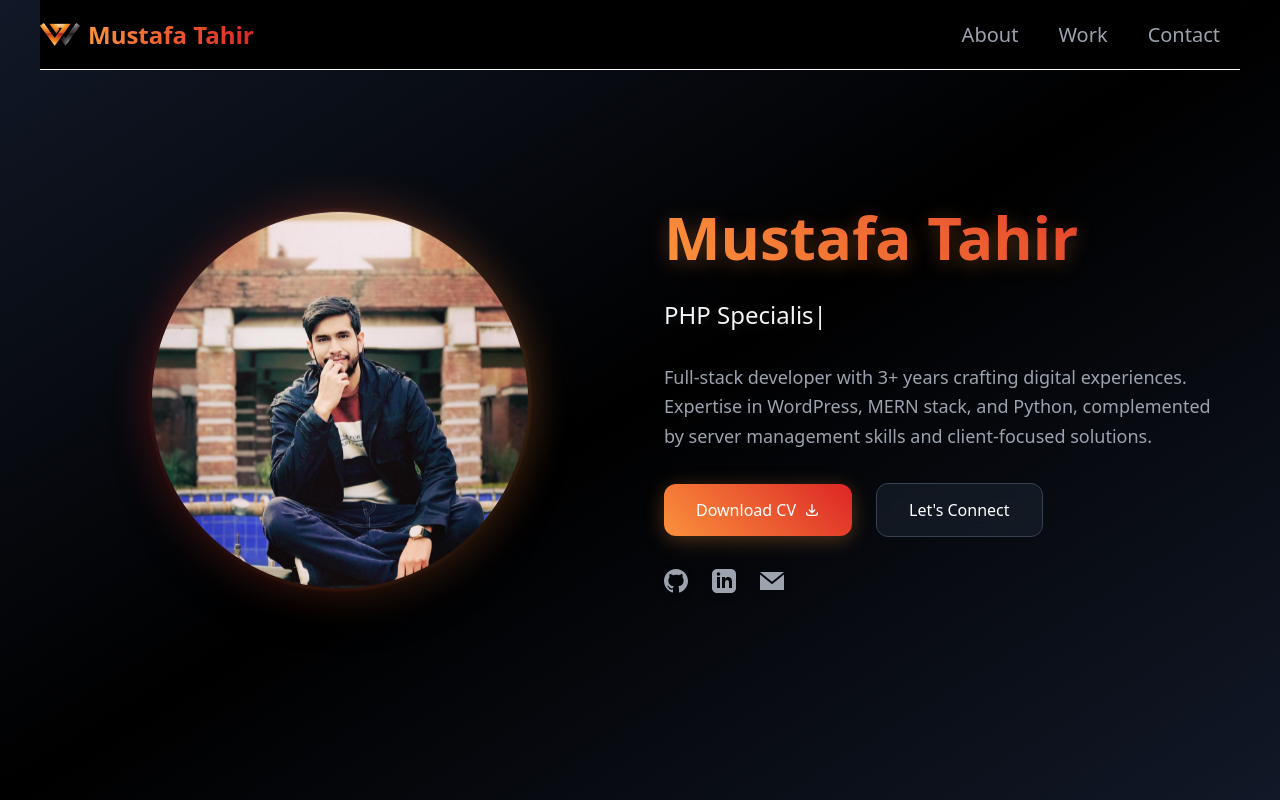
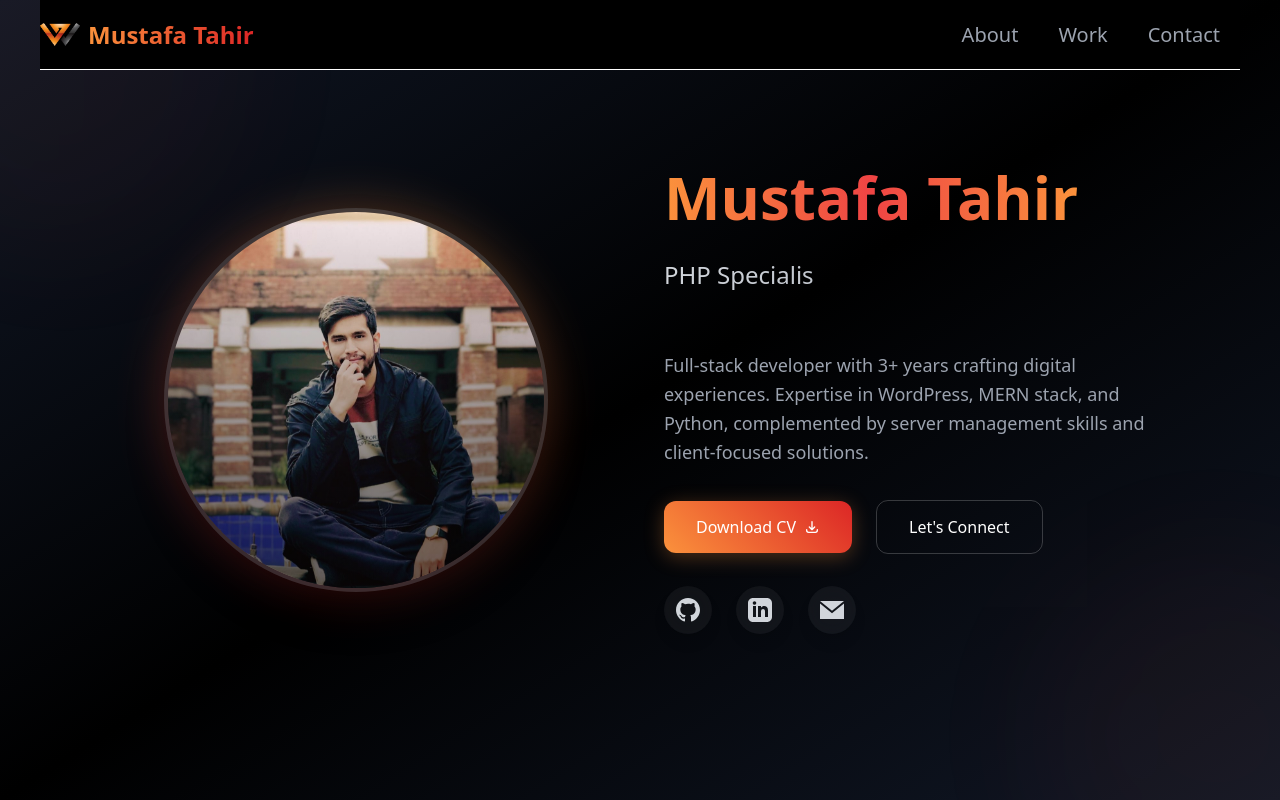
Before and after one commit to Mustafatahir98/Portfolio, a React (Create React App) app: page / in a window 1280 px wide. Shown: the top 800 px of the page. Built offline with nearby package versions, Linux system fonts and the light colour scheme.

Commit message:
Update Hero.jsx

```diff
--- a/src/components/Hero.jsx
+++ b/src/components/Hero.jsx
@@ -4,50 +4,37 @@ import { TypeAnimation } from 'react-type-animation';
 
 const Hero = () => {
   return (
-    <div className="min-h-screen flex items-center justify-center bg-gradient-to-br from-gray-900 via-black to-gray-900 px-4 sm:px-6 lg:px-8 py-16">
-      <div className="max-w-6xl mx-auto grid grid-cols-1 lg:grid-cols-2 gap-12 items-center">
-        {/* Image Container */}
-        <div
-          className="relative w-64 h-64 lg:w-96 lg:h-96 mx-auto"
-          style={{
-            animation: 'float 6s ease-in-out infinite'
-          }}
-        >
-          <div
-            className="absolute inset-0 bg-gradient-to-r from-orange-400 to-red-600 rounded-full"
-            style={{
-              animation: 'spin 12s linear infinite',
-              filter: 'blur(20px)',
-              opacity: '0.3'
-            }}
-          />
-          <div className="relative w-full h-full rounded-full overflow-hidden border-4 border-transparent bg-clip-padding backdrop-blur-xl bg-gray-800/30 shadow-2xl">
+    <div className="min-h-screen flex items-center justify-center bg-gradient-to-br from-gray-900 via-black to-gray-900 relative overflow-hidden">
+      {/* Animated background elements */}
+      <div className="absolute inset-0 overflow-hidden">
+        <div className="absolute -top-32 -left-32 w-96 h-96 bg-gradient-to-r from-orange-500/20 to-red-600/20 rounded-full blur-3xl animate-pulse-slow"></div>
+        <div className="absolute -bottom-32 -right-32 w-96 h-96 bg-gradient-to-r from-red-500/20 to-orange-600/20 rounded-full blur-3xl animate-pulse-slow delay-1000"></div>
+      </div>
+
+      <div className="max-w-6xl mx-auto grid grid-cols-1 lg:grid-cols-2 gap-12 items-center px-4 sm:px-6 lg:px-8 py-16 relative z-10">
+        {/* Image Container with enhanced effects */}
+        <div className="relative w-64 h-64 lg:w-96 lg:h-96 mx-auto group">
+          <div className="absolute inset-0 bg-gradient-to-r from-orange-400 to-red-600 rounded-full animate-spin-slow opacity-30 blur-xl"></div>
+          <div className="relative w-full h-full rounded-full overflow-hidden border-4 border-white/10 backdrop-blur-xl bg-gray-800/30 shadow-2xl transform transition-all duration-700 group-hover:scale-105">
             <img
               src={heroImg}
               alt="Mustafa Tahir"
-              className="w-full h-full object-cover transform transition-transform duration-500 hover:scale-105"
-              style={{
-                boxShadow: '0 0 40px rgba(251, 146, 60, 0.2)'
-              }}
+              className="w-full h-full object-cover transform transition-transform duration-500 hover:scale-110"
             />
+            <div className="absolute inset-0 bg-gradient-to-t from-black/60 to-transparent"></div>
           </div>
+          <div className="absolute -inset-4 bg-gradient-to-r from-orange-400 to-red-600 rounded-full opacity-0 group-hover:opacity-20 blur-2xl transition-opacity duration-300"></div>
         </div>
 
         {/* Content Container */}
         <div className="space-y-8 text-center lg:text-left">
-          <h1
-            className="text-4xl sm:text-5xl lg:text-6xl font-bold mb-4"
-            style={{
-              background: 'linear-gradient(45deg, #fb923c, #dc2626)',
-              WebkitBackgroundClip: 'text',
-              WebkitTextFillColor: 'transparent',
-              textShadow: '0 4px 20px rgba(251, 146, 60, 0.3)'
-            }}
-          >
-            Mustafa Tahir
+          <h1 className="text-4xl sm:text-5xl lg:text-6xl font-bold mb-4 animate-float">
+            <span className="bg-gradient-to-r from-orange-400 via-red-500 to-orange-400 bg-clip-text text-transparent bg-300% animate-gradient-shine">
+              Mustafa Tahir
+            </span>
           </h1>
 
-          <div className="text-xl lg:text-2xl font-medium text-gray-300 mb-6">
+          <div className="text-xl lg:text-2xl font-medium mb-6 min-h-[60px]">
             <TypeAnimation
               sequence={[
                 'Wordpress Developer',
@@ -59,10 +46,7 @@ const Hero = () => {
               ]}
               wrapper="div"
               speed={40}
-              style={{
-                color: '#f3f4f6',
-                textShadow: '0 2px 10px rgba(255,255,255,0.1)'
-              }}
+              className="text-gray-300 bg-gradient-to-r from-gray-300 to-gray-400 bg-clip-text text-transparent"
               cursor={true}
               repeat={Infinity}
             />
@@ -72,69 +56,53 @@ const Hero = () => {
             Full-stack developer with 3+ years crafting digital experiences. Expertise in WordPress, MERN stack, and Python, complemented by server management skills and client-focused solutions.
           </p>
 
-          {/* Buttons & Socials */}
+          {/* Enhanced Buttons */}
           <div className="flex flex-col sm:flex-row items-center gap-6 justify-center lg:justify-start">
             <a
               href="https://drive.google.com/file/d/1ke9JYe_oFKXzc91tAEv70zoKrvKp0ta3/view?usp=sharing"
               download
-              className="px-8 py-3.5 rounded-xl text-white font-medium flex items-center gap-2 transition-all duration-300"
+              className="px-8 py-3.5 rounded-xl text-white font-medium flex items-center gap-2 transition-all duration-300 hover:-translate-y-1 hover:shadow-2xl relative overflow-hidden group"
               style={{
                 background: 'linear-gradient(45deg, #fb923c, #dc2626)',
                 boxShadow: '0 4px 20px rgba(251, 146, 60, 0.3)'
               }}
-              onMouseEnter={(e) => e.target.style.transform = 'translateY(-2px)'}
-              onMouseLeave={(e) => e.target.style.transform = 'translateY(0)'}
             >
-              <span>Download CV</span>
-              <svg className="w-4 h-4" fill="none" stroke="currentColor" viewBox="0 0 24 24">
+              <span className="relative z-10">Download CV</span>
+              <svg className="w-4 h-4 relative z-10" fill="none" stroke="currentColor" viewBox="0 0 24 24">
                 <path strokeLinecap="round" strokeLinejoin="round" strokeWidth={2} d="M4 16v1a3 3 0 003 3h10a3 3 0 003-3v-1m-4-4l-4 4m0 0l-4-4m4 4V4" />
               </svg>
+              <div className="absolute inset-0 bg-white/10 opacity-0 group-hover:opacity-100 transition-opacity duration-300"></div>
             </a>
 
             <a
               href="#contact"
-              className="px-8 py-3.5 rounded-xl border text-white font-medium transition-all duration-300 hover:border-transparent"
-              style={{
-                borderColor: '#374151',
-                background: 'rgba(31, 41, 55, 0.5)',
-                backdropFilter: 'blur(10px)'
-              }}
-              onMouseEnter={(e) => {
-                e.target.style.background = 'linear-gradient(45deg, #fb923c, #dc2626)';
-                e.target.style.boxShadow = '0 4px 20px rgba(251, 146, 60, 0.3)';
-              }}
-              onMouseLeave={(e) => {
-                e.target.style.background = 'rgba(31, 41, 55, 0.5)';
-                e.target.style.boxShadow = 'none';
-              }}
+              className="px-8 py-3.5 rounded-xl text-white font-medium transition-all duration-300 hover:-translate-y-1 hover:shadow-2xl relative overflow-hidden group border border-white/20"
             >
-              Let's Connect
+              <span className="relative z-10">Let's Connect</span>
+              <div className="absolute inset-0 bg-gradient-to-r from-orange-500 to-red-600 opacity-0 group-hover:opacity-100 transition-opacity duration-300"></div>
             </a>
           </div>
 
-          {/* Social Links */}
+          {/* Social Links with Hover Effects */}
           <div className="flex justify-center lg:justify-start gap-6 mt-8">
             {['github', 'linkedin', 'email'].map((icon, index) => (
               <a
                 key={index}
                 href="#"
-                className="text-gray-400 hover:text-orange-400 transition-colors duration-300"
-                style={{
-                  filter: 'drop-shadow(0 2px 4px rgba(0,0,0,0.2))'
-                }}
+                className="p-3 rounded-full bg-white/5 backdrop-blur-lg hover:bg-white/10 transition-all duration-300 hover:-translate-y-1 shadow-lg hover:shadow-xl"
               >
                 {icon === 'github' && (
-                  <svg className="w-6 h-6" fill="currentColor" viewBox="0 0 24 24">
+                  <svg className="w-6 h-6 text-gray-300 hover:text-orange-400 transition-colors" fill="currentColor" viewBox="0 0 24 24">
                     <path d="M12 0C5.373 0 0 5.373 0 12c0 5.302 3.438 9.8 8.207 11.387.6.113.793-.261.793-.577v-2.234c-3.338.726-4.033-1.416-4.033-1.416-.546-1.387-1.333-1.756-1.333-1.756-1.089-.745.083-.729.083-.729 1.205.084 1.839 1.237 1.839 1.237 1.07 1.834 2.807 1.304 3.492.997.107-.775.418-1.305.762-1.604-2.665-.305-5.467-1.334-5.467-5.931 0-1.311.469-2.381 1.236-3.221-.124-.303-.535-1.524.117-3.176 0 0 1.008-.322 3.301 1.23A11.509 11.509 0 0112 5.803c1.02.005 2.047.138 3.006.404 2.291-1.552 3.297-1.23 3.297-1.23.653 1.653.242 2.874.118 3.176.77.84 1.235 1.911 1.235 3.221 0 4.609-2.807 5.624-5.479 5.921.43.372.823 1.102.823 2.222v3.293c0 .319.192.694.801.576C20.566 21.797 24 17.3 24 12c0-6.627-5.373-12-12-12z"/>
                   </svg>
                 )}
                 {icon === 'linkedin' && (
-                  <svg className="w-6 h-6" fill="currentColor" viewBox="0 0 24 24">
+                  <svg className="w-6 h-6 text-gray-300 hover:text-orange-400 transition-colors" fill="currentColor" viewBox="0 0 24 24">
                     <path d="M19 0h-14c-2.761 0-5 2.239-5 5v14c0 2.761 2.239 5 5 5h14c2.762 0 5-2.239 5-5v-14c0-2.761-2.238-5-5-5zm-11 19h-3v-11h3v11zm-1.5-12.268c-.966 0-1.75-.79-1.75-1.764s.784-1.764 1.75-1.764 1.75.79 1.75 1.764-.783 1.764-1.75 1.764zm13.5 12.268h-3v-5.604c0-3.368-4-3.113-4 0v5.604h-3v-11h3v1.765c1.396-2.586 7-2.777 7 2.476v6.759z"/>
                   </svg>
                 )}
                 {icon === 'email' && (
-                  <svg className="w-6 h-6" fill="currentColor" viewBox="0 0 24 24">
+                  <svg className="w-6 h-6 text-gray-300 hover:text-orange-400 transition-colors" fill="currentColor" viewBox="0 0 24 24">
                     <path d="M12 12.713l-11.985-9.713h23.97l-11.985 9.713zm0 2.574l-12-9.725v15.438h24v-15.438l-12 9.725z"/>
                   </svg>
                 )}
@@ -144,15 +112,46 @@ const Hero = () => {
         </div>
       </div>
 
-      <style jsx>{`
+      <style jsx global>{`
+        @keyframes gradient-shine {
+          0% { background-position: 0% 50%; }
+          50% { background-position: 100% 50%; }
+          100% { background-position: 0% 50%; }
+        }
+
         @keyframes float {
           0%, 100% { transform: translateY(0); }
           50% { transform: translateY(-20px); }
         }
 
-        @keyframes spin {
+        @keyframes pulse-slow {
+          0%, 100% { opacity: 0.2; }
+          50% { opacity: 0.3; }
+        }
+
+        @keyframes spin-slow {
           0% { transform: rotate(0deg); }
           100% { transform: rotate(360deg); }
+        }
+
+        .animate-gradient-shine {
+          animation: gradient-shine 6s ease infinite;
+        }
+
+        .animate-float {
+          animation: float 6s ease-in-out infinite;
+        }
+
+        .animate-pulse-slow {
+          animation: pulse-slow 6s ease-in-out infinite;
+        }
+
+        .animate-spin-slow {
+          animation: spin-slow 20s linear infinite;
+        }
+
+        .delay-1000 {
+          animation-delay: 1s;
         }
       `}</style>
     </div>
```
